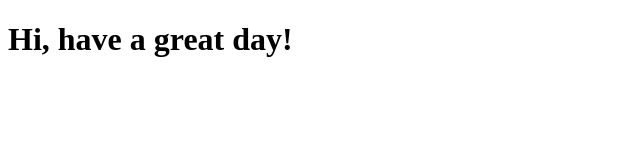
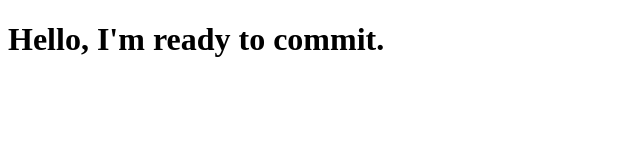
Before and after one commit to lbt-gh-117/GIT, a plain HTML site: page index.html in a window 1280 px wide. Shown: the whole page, without its empty margins (0-640 px from the left). Drawn offline with Linux system fonts and the light colour scheme.

Commit message:
Newer index.html

```diff
--- a/index.html
+++ b/index.html
@@ -6,6 +6,6 @@
     <title>My Website</title>
 </head>
 <body>
-    <h1>  Hi, have a great day! </h1>
+    <h1>  Hello, I'm ready to commit. </h1>
 </body>
 </html>
```
